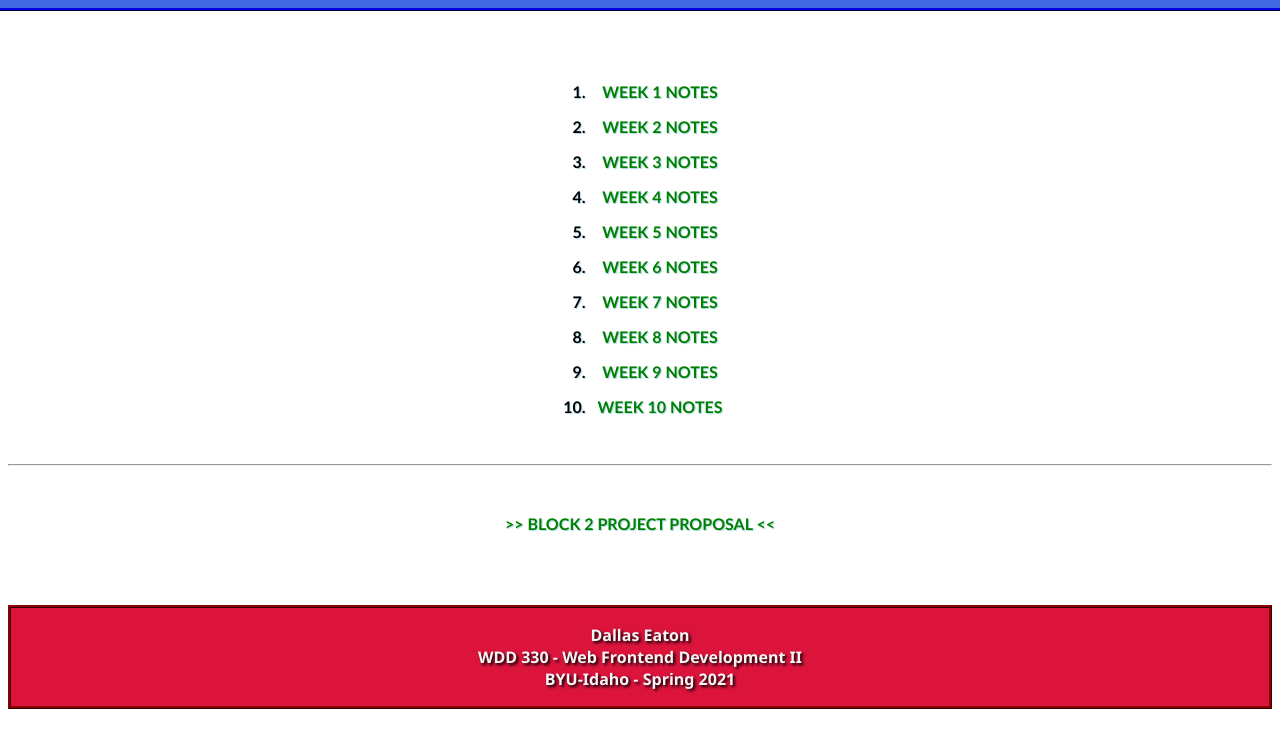
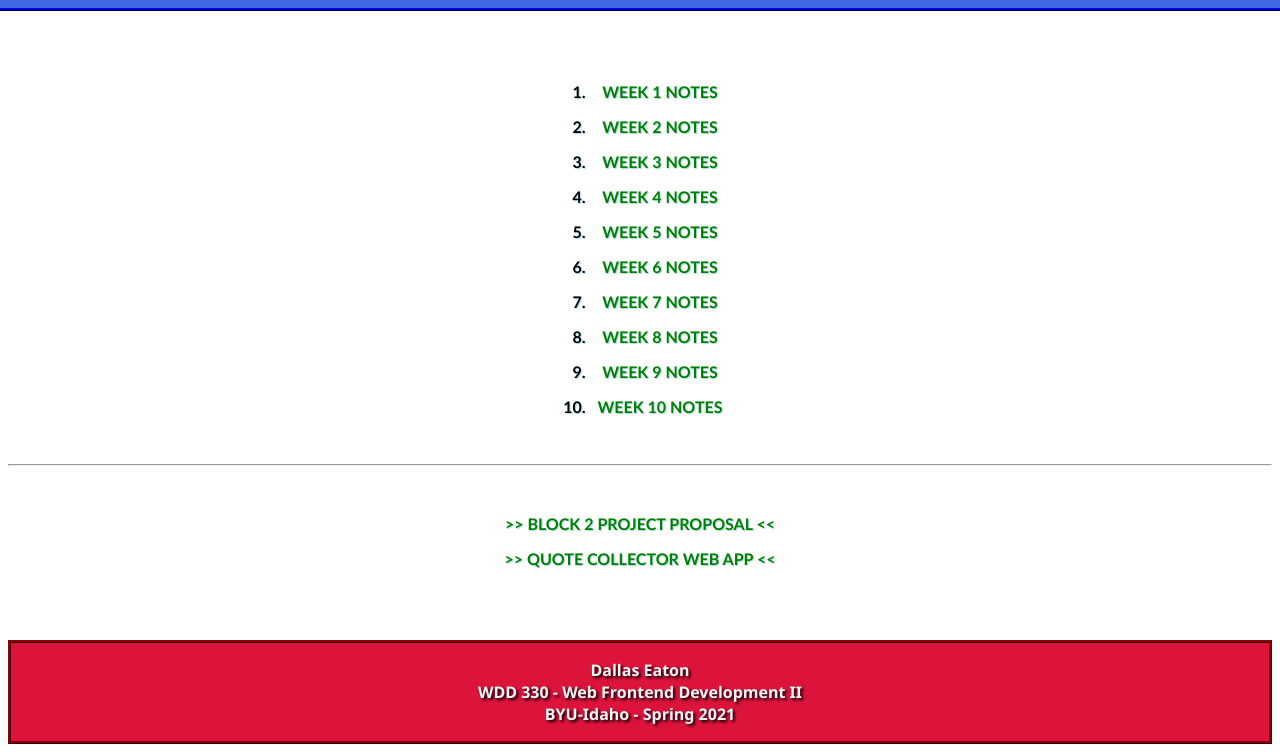
Before and after one commit to Deaton879/WDD_330, a plain HTML site: page index.html in a window 1280 px wide. Shown: the part 94-846 px from the top of the page. Before the commit the page ends 811 px from the top, so only its background shows below. Drawn offline with Linux system fonts and the light colour scheme; a web font is replaced by a local one.

Commit message:
Project uploaded

```diff
--- a/index.html
+++ b/index.html
@@ -14,6 +14,7 @@
             <section>
                 <ul>
                     <li><a href="./week9/proposal.html">>> Block 2 Project Proposal <<</a></li>
+                    <li><a href="./parcel/src/index.html">>> Quote Collector Web App <<</a></li>
                 </ul>
             </section>
         </main>
```
